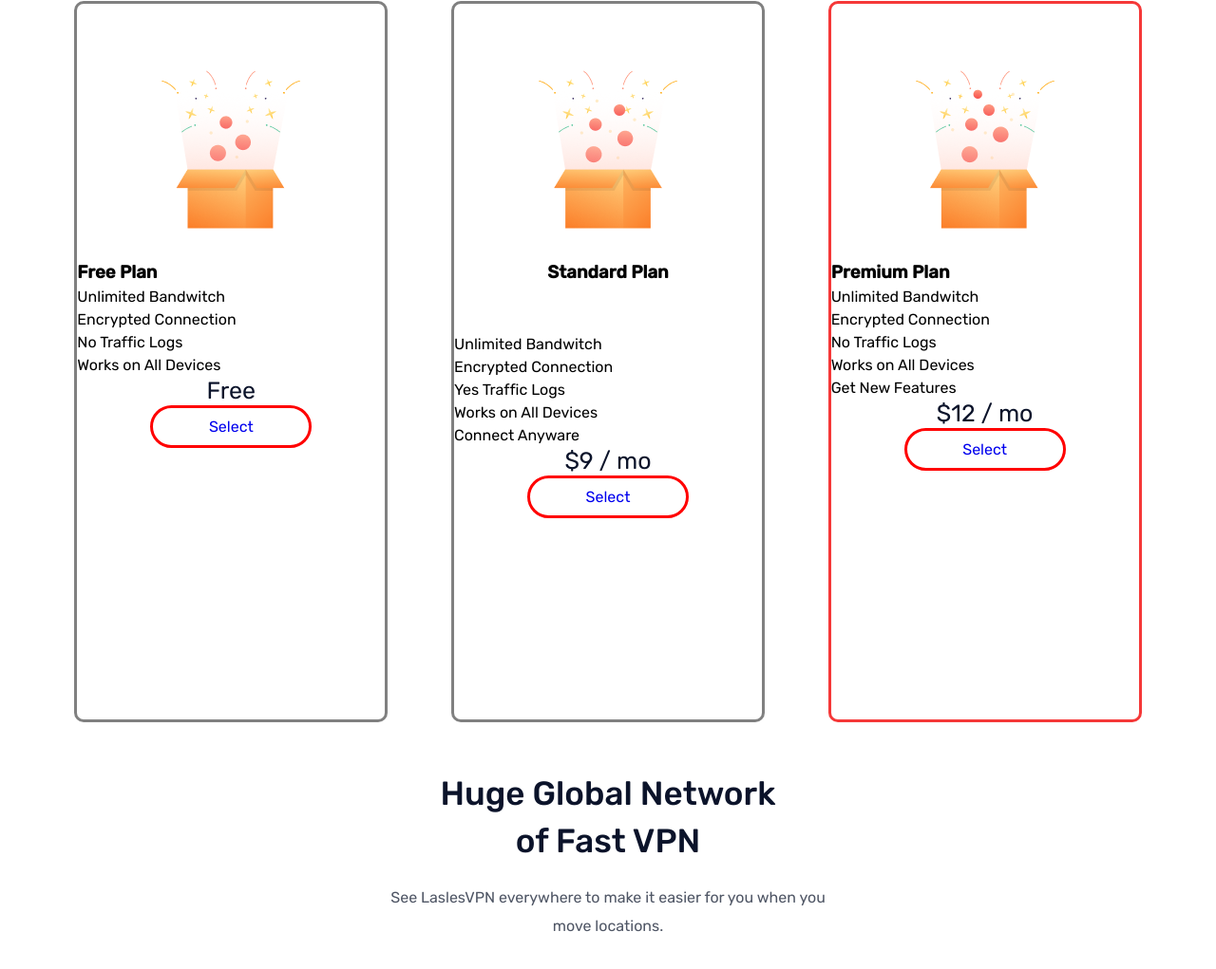
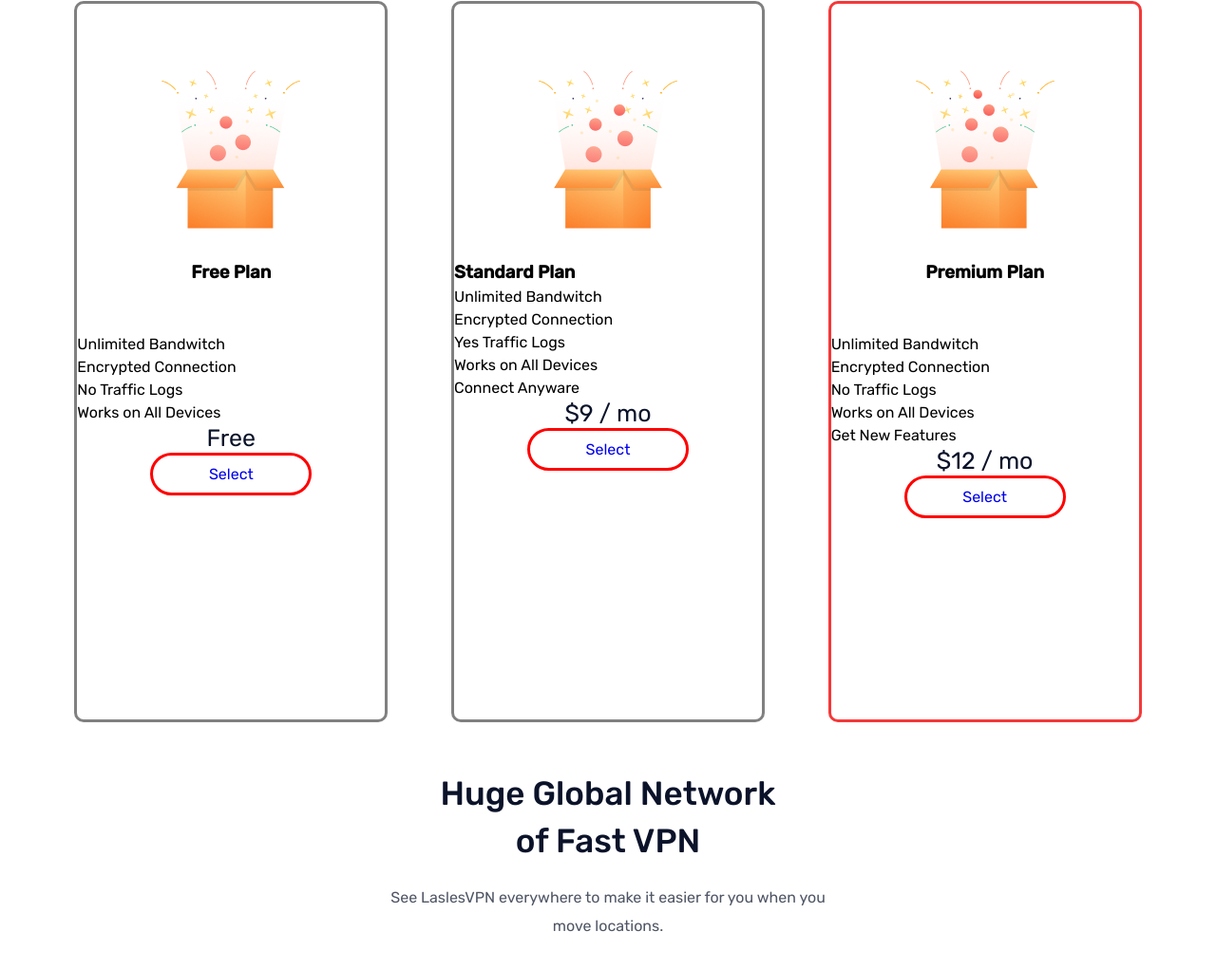
Before and after one commit to zhenyalis/Freebies-Landinpage-LaslesVPN, a website built with Parcel: page src/index.html in a window 1280 px wide. Shown: the part 1525-2546 px from the top of the page at 95% size. Built offline with nearby package versions, Linux system fonts and the light colour scheme.

Commit message:
Update _plans.scss

```diff
--- a/src/scss/components/_plans.scss
+++ b/src/scss/components/_plans.scss
@@ -35,7 +35,7 @@
   padding-bottom: 25px;
   text-align: center;
 }
-.plans__card-tittle {
+.plans__card-title {
   text-align: center;
   padding-bottom: 50px;
 }
@@ -80,7 +80,7 @@
   padding-top: 70px;
   padding-bottom: 25px;
 }
-.plans__card-tittle {
+.plans__card-title {
   text-align: center;
   padding-bottom: 50px;
 }
```
